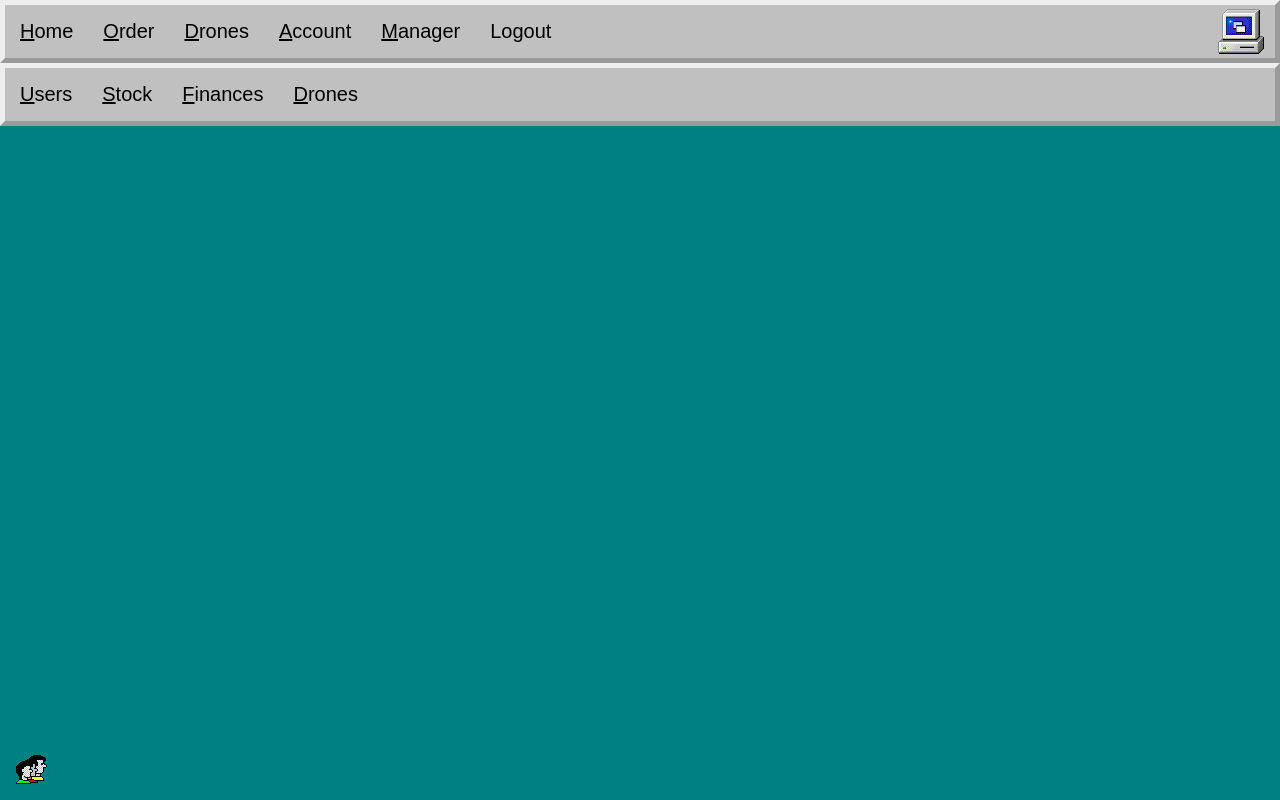
After one commit to ryanc3412/Cowpokes_Drone_Cones, a Django app: page /dronecones/manager/all_drones/ in a window 1280 px wide. The commit adds this page. Run offline with Django 4.2, Linux system fonts and the light colour scheme.

Commit message:
updated for drone page on manager

```diff
--- a/drone_cones/models.py
+++ b/drone_cones/models.py
@@ -18,7 +18,7 @@ class Account(models.Model):
     state = models.CharField(max_length=100, blank=True, null=True)
     zip = models.CharField(max_length=100, blank=True, null=True)
     cart = models.JSONField(blank=True, null=True)
-    is_admin = models.BooleanField()
+    is_admin = models.BooleanField(default=False)
 
 class Drone(models.Model):
     id = models.AutoField(primary_key=True)
--- /dev/null
+++ b/drone_cones/templates/drone_cones/all_drones.html
@@ -0,0 +1,37 @@
+{% load static %}
+
+<DOCTYPE html>
+
+	<html lang="en">
+
+	<head>
+		<meta charset="utf-8" />
+		<title>Admin Page</title>
+		<link rel="stylesheet" type="text/css" href="{% static 'drone_cones/style.css' %}" />
+
+	</head>
+
+
+	<body>
+
+		<div class="topnav">
+			<a href="{% url 'drone_cones:home' %}"> <u>H</u>ome </a>
+			<a href="{% url 'drone_cones:order' %}"> <u>O</u>rder </a>
+			<a href="{% url 'drone_cones:drones' %}"> <u>D</u>rones </a>
+			<a href="{% url 'drone_cones:account' %}"> <u>A</u>ccount </a>
+			<a href="{% url 'drone_cones:manager' %}"> <u>M</u>anager</a>
+			<a href="/dronecones/logout">Logout</a>
+			<img class="baricon" src="{% static 'drone_cones/images/computer.png' %}" alt="test">
+			<img class="peopleicon" src="{% static 'drone_cones/images/address_book_users.png' %}" alt="test">
+		</div>
+
+		<div class="topnav">
+			<a href="{% url 'drone_cones:all_users' %}"> <u>U</u>sers </a>
+			<a href="{% url 'drone_cones:stock' %}"> <u>S</u>tock </a>
+			<a href="{% url 'drone_cones:finance' %}"> <u>F</u>inances </a>
+			<a href="{% url 'drone_cones:all_drones' %}"> <u>D</u>rones </a>
+		</div>
+
+	</body>
+
+	</html>
--- a/drone_cones/templates/drone_cones/finance_page.html
+++ b/drone_cones/templates/drone_cones/finance_page.html
@@ -29,6 +29,7 @@
 			<a href="{% url 'drone_cones:all_users' %}"> <u>U</u>sers </a>
 			<a href="{% url 'drone_cones:stock' %}"> <u>S</u>tock </a>
 			<a href="{% url 'drone_cones:finance' %}"> <u>F</u>inances </a>
+			<a href="{% url 'drone_cones:all_drones' %}"> <u>D</u>rones </a>
 		</div>
 
 	</body>
--- a/drone_cones/templates/drone_cones/stock_page.html
+++ b/drone_cones/templates/drone_cones/stock_page.html
@@ -29,6 +29,7 @@
 			<a href="{% url 'drone_cones:all_users' %}"> <u>U</u>sers </a>
 			<a href="{% url 'drone_cones:stock' %}"> <u>S</u>tock </a>
 			<a href="{% url 'drone_cones:finance' %}"> <u>F</u>inances </a>
+			<a href="{% url 'drone_cones:all_drones' %}"> <u>D</u>rones </a>
 		</div>
 
 	</body>
--- a/drone_cones/urls.py
+++ b/drone_cones/urls.py
@@ -18,11 +18,14 @@ urlpatterns = [
     path('drone_register', views.DroneView.drone_register, name='drone_register'),
     path('create_account', views.LoginView.create_account, name='create_account'),
     path('order_confirmation', views.OrderView.order_confirmation, name='order_confirmation'),
+    ## ADMIN PAGE IS OBSOLETE! DELETE BEFORE RELEASE ###
     path('admin_page', views.AdminView.admin_dash, name='admin_page'),
+    ## END COMMENT ##
     path('add_drone', views.addDrone, name='add_drone'),
     path('add_order', views.addOrder, name='add_order'),
     path('manager/', views.ManagerView.manager_dash, name='manager'),
     path('manager/users/', views.ManagerView.view_users, name='all_users'),
     path('manager/finance/', views.ManagerView.view_finances, name='finance'),
-    path('manager/stock/', views.ManagerView.view_stock, name='stock')
+    path('manager/stock/', views.ManagerView.view_stock, name='stock'),
+    path('manager/all_drones/', views.ManagerView.view_drones, name='all_drones')
 ]
--- a/drone_cones/views.py
+++ b/drone_cones/views.py
@@ -118,7 +118,7 @@ class UserView:
     def view_profile():
         pass
 
-    #@login_required
+    @login_required
     def user_dash(request):
         flavor_list = Products.objects.order_by('-type')
         context = {
@@ -126,7 +126,7 @@ class UserView:
         }
         return render(request, 'drone_cones/home_page.html', context)
 
-    #@login_required
+    @login_required
     def account_page(request):
         user = request.user
         user_account = Account.objects.get(user=user)
@@ -213,7 +213,7 @@ class UserView:
 
 
 class DroneView:
-    #@login_required
+    @login_required
     def drone_dash(request):
         user = request.user
         associated_account = Account.objects.get(user=user)
@@ -227,7 +227,7 @@ class DroneView:
     def view_drones():
         pass
 
-    #@login_required
+    @login_required
     def drone_register(request):
         return render(request, "drone_cones/drone_register_page.html")
 
@@ -275,8 +275,12 @@ class ManagerView:
 
     def view_finances(request):
         return render(request, "drone_cones/stock_page.html")
+
+    def view_drones(request):
+        return render(request, "drone_cones/all_drones.html")
+
 class AdminView:
-    #@login_required
+    @login_required
     def admin_dash(request):
         # Get data for stock and drones
         stock_list = Products.objects.order_by('-stockAvailable')
@@ -289,28 +293,18 @@ class AdminView:
 
         return render(request, 'drone_cones/admin_page.html', context)
 
-# class AdminView:
-#     def admin_dash():
-#         pass
-
-#     def view_users():
-#         pass
-
-#     def edit_users():
-#         pass
-
 class OrderView:
     def order_view():
         pass
 
-    #@login_required
+    @login_required
     def order_page(request):
         product_list = reversed(Products.objects.order_by("-id"))
         stock_list = reversed(Products.objects.order_by("-stockAvailable"))
         context = {'productList': product_list, 'stockAvailable': stock_list}
         return render(request, 'drone_cones/order_page.html', context)
 
-    #@login_required
+    @login_required
     def order_confirmation(request):
         orders = reversed(Orders.objects.order_by("-id"))
         context = {'orders': orders}
```
Also changed, not shown: drone_cones/templates/drone_cones/manager_home.html (+6 -4 lines), drone_cones/migrations/0003_remove_orders_account_account_is_admin_and_more.py (added).
